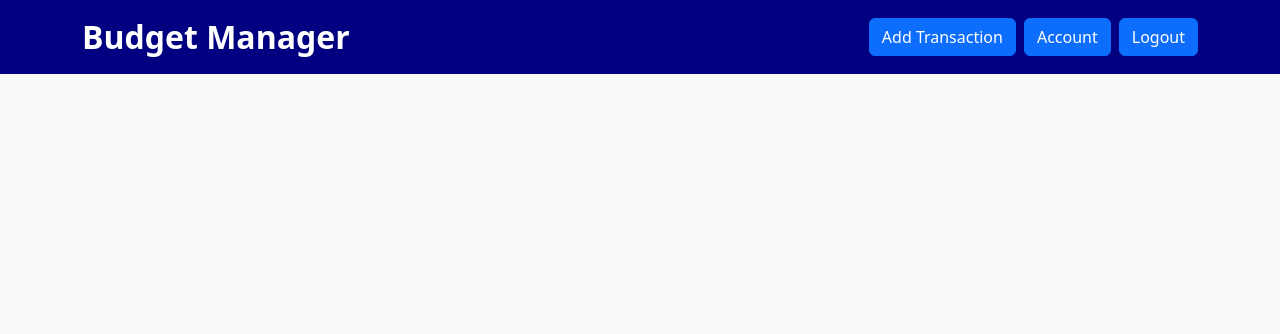
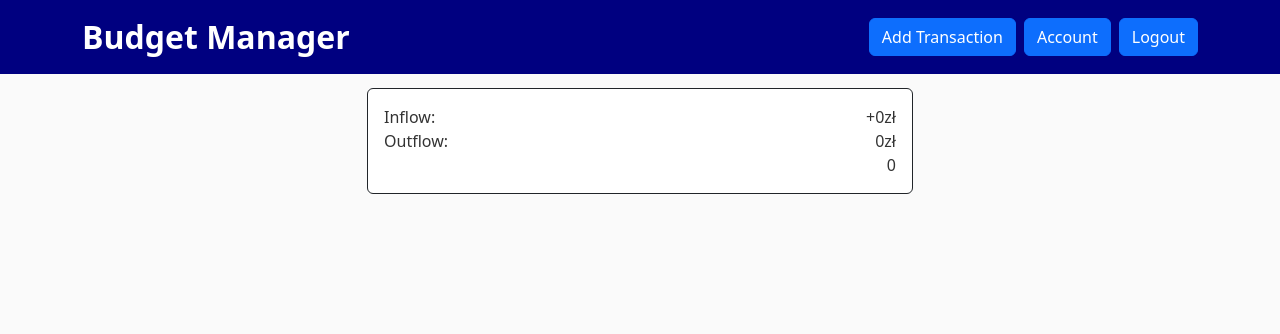
Before and after one commit to hubertf13/PJF_BUDGET_MANAGER, a Flask app: page / in a window 1280 px wide. Shown: the top 334 px of the page. Run offline with Flask 2, Linux system fonts and the light colour scheme; the visitor is signed in with stand-in values (Sample User, id 1); data comes from the database, SQL or seed files in the repository; data that the repository does not hold is empty; some libraries are stand-ins or nearby versions.

Commit message:
Inflow and outflow working but code needs to be changed.

```diff
--- a/budgetmanager/models.py
+++ b/budgetmanager/models.py
@@ -37,4 +37,4 @@ class Transaction(db.Model):
     user_id = db.Column(db.Integer, db.ForeignKey('user.id'), nullable=False)
 
     def __repr__(self):
-        return f"Transaction('{self.transaction_date}', '{self.amount}', user:{self.user_id})"
+        return f"Transaction(''{self.category_name}', {self.transaction_date}', '{self.amount}', user:{self.user_id})"
--- a/budgetmanager/routes.py
+++ b/budgetmanager/routes.py
@@ -1,15 +1,19 @@
 # This file contains all the logic.
-
 import os
 import secrets
+from operator import attrgetter
+
 from PIL import Image
 from flask import render_template, url_for, flash, redirect, request
+from flask_login import login_user, current_user, logout_user, login_required
+
 from budgetmanager import app, db, bcrypt
 from budgetmanager.forms import RegistrationForm, LoginForm, UpdateAccountForm, TransactionForm
 from budgetmanager.models import User, Transaction, Category
-from flask_login import login_user, current_user, logout_user, login_required
 
 APPNAME = "Budget Manager"
+
+inflowCategories = ["Salary", "Other Income", "Incoming Transfer"]
 
 
 def first_database_init():
@@ -32,13 +36,27 @@ def first_database_init():
         db.session.commit()
 
 
+def get_inflow_and_outflow_sum(category_and_total):
+    inflow_sum = 0;
+    outflow_sum = 0;
+    for cat in category_and_total:
+        if cat[0] in inflowCategories:
+            inflow_sum += cat[1]
+        else:
+            outflow_sum -= cat[2]
+    return inflow_sum, outflow_sum - (outflow_sum * 2)
+
+
 @app.route("/")
 @app.route("/home")
 def home():
     first_database_init()
     if current_user.is_active:
-        transactions = Transaction.query.filter_by(user_id=current_user.id).all()
-        return render_template("home.html", transactions=transactions, appname=APPNAME)
+        categorized_transactions, category_and_total = get_categorized_transactions_with_total_list()
+        inflow_sum, outflow_sum = get_inflow_and_outflow_sum(category_and_total)
+        return render_template("home.html", transactions=categorized_transactions,
+                               category_and_total=category_and_total, appname=APPNAME, inflow_sum=inflow_sum,
+                               outflow_sum=outflow_sum)
     else:
         return render_template("homeNotLogged.html", appname=APPNAME)
 
@@ -126,6 +144,8 @@ def new_transaction():
     # if request.method == "POST":
     form = TransactionForm(request.form)
     if form.submit.data:
+        if form.category.data not in inflowCategories:
+            form.amount.data = form.amount.data - (form.amount.data * 2)
         transaction = Transaction(category_name=form.category.data, amount=form.amount.data,
                                   transaction_date=form.date.data, description=form.description.data,
                                   user=current_user)
@@ -148,8 +168,32 @@ def get_categories_list():
 @app.route("/home/transaction", methods=['GET', 'POST'])
 @login_required
 def open_transaction_window():
-    transactions = Transaction.query.filter_by(user_id=current_user.id).all()
     transaction_form = TransactionForm()
     transaction_form.category.choices = get_categories_list()
-    return render_template("create_transaction.html", transactions=transactions, appname=APPNAME,
-                           transactionForm=transaction_form)
+    categorized_transactions, category_and_total = get_categorized_transactions_with_total_list()
+    inflow_sum, outflow_sum = get_inflow_and_outflow_sum(category_and_total)
+    return render_template("create_transaction.html", transactions=categorized_transactions,
+                           category_and_total=category_and_total, appname=APPNAME, transactionForm=transaction_form,
+                           inflow_sum=inflow_sum, outflow_sum=outflow_sum)
+
+
+def get_categorized_transactions_with_total_list():
+    categorized_transactions = []
+    category_and_total = []
+    categories = Category.query.all()
+    for category in categories:
+        category_name = category.name
+        transactions_by_category = Transaction.query.filter_by(user_id=current_user.id,
+                                                               category_name=category_name).all()
+        inflow = 0
+        outflow = 0
+        if len(transactions_by_category) != 0:
+            categorized_transactions.append(
+                sorted(transactions_by_category, key=attrgetter('transaction_date'), reverse=True))
+            for tbc in transactions_by_category:
+                if tbc.category_name in inflowCategories:
+                    inflow = inflow + float(tbc.amount)
+                else:
+                    outflow = outflow + float(tbc.amount)
+            category_and_total.append([transactions_by_category[0].category_name, inflow, outflow])
+    return categorized_transactions, category_and_total
--- a/budgetmanager/templates/home.html
+++ b/budgetmanager/templates/home.html
@@ -1,23 +1,69 @@
 {% extends "layout.html" %}
 {% block content %}
-    {% for transaction in transactions %}
-
+    <div class="card border-dark mb-3">
+        <div class="card-body fs-6">
+            <div class="row">
+                <div class="col">
+                    Inflow:
+                </div>
+                <div class="col text-end">
+                    +{{ inflow_sum }}zł
+                </div>
+            </div>
+            <div class="row">
+                <div class="col">
+                    Outflow:
+                </div>
+                <div class="col text-end">
+                    {{ outflow_sum }}zł
+                </div>
+            </div>
+            <div class="row">
+                <div class="col text-end">
+                    {{ inflow_sum + outflow_sum }}
+                </div>
+            </div>
+        </div>
+    </div>
+    {% for cat in category_and_total %}
+        {% for tran in transactions %}
+            {% if cat[0] == tran[0].category_name %}
                 <div class="card border-dark mb-3">
                     <div class="row card-body fs-4">
                         <div class="col fw-bold">
-                    {{ transaction.category_name }}
+                            {{ cat[0] }}
                         </div>
+                        <div class="col">
+                            {% if cat[0] == "Salary" or cat[0] == "Other Income" or cat[0] == "Incoming Transfer" %}
                                 <div class="col text-end">
-                    {{ transaction.total }}
+                                    Inflow: +{{ cat[1] }}zł
+                                </div>
+                            {% else %}
+                                <div class="col text-end">
+                                    Outflow: {{ cat[2] }}zł
+                                </div>
+                            {% endif %}
                         </div>
                     </div>
                     <div class="card-header fs-5">
-                <div class="row">
+                        {% for transaction in tran %}
+                            <a style="color: #333333" class="row text-decoration-none" data-bs-toggle="collapse"
+                               href="#c{{ transaction.id }}" type="button"
+                               aria-expanded="false" aria-controls="collapseExample">
                                 <small class="col card-title">{{ transaction.transaction_date.strftime('%d %B, %Y') }}</small>
                                 <small class="col card-title text-end">{{ '%0.2f' | format(transaction.amount|float) }}zł</small>
-                </div>
+                            </a>
+                            <div class="collapse mb-3 mt-1" id="c{{ transaction.id }}">
+                                <a class="card-header fs-6 text-muted text-decoration-none">Description</a>
+                                <div class="card card-body">
+                                    {{ transaction.description }}
                                 </div>
                             </div>
                         {% endfor %}
+                    </div>
+                </div>
+            {% endif %}
+        {% endfor %}
+    {% endfor %}
     {% block transactionWindow %}{% endblock %}
 {% endblock content %}
```
Lines whose indentation alone changed are shown as unchanged.
